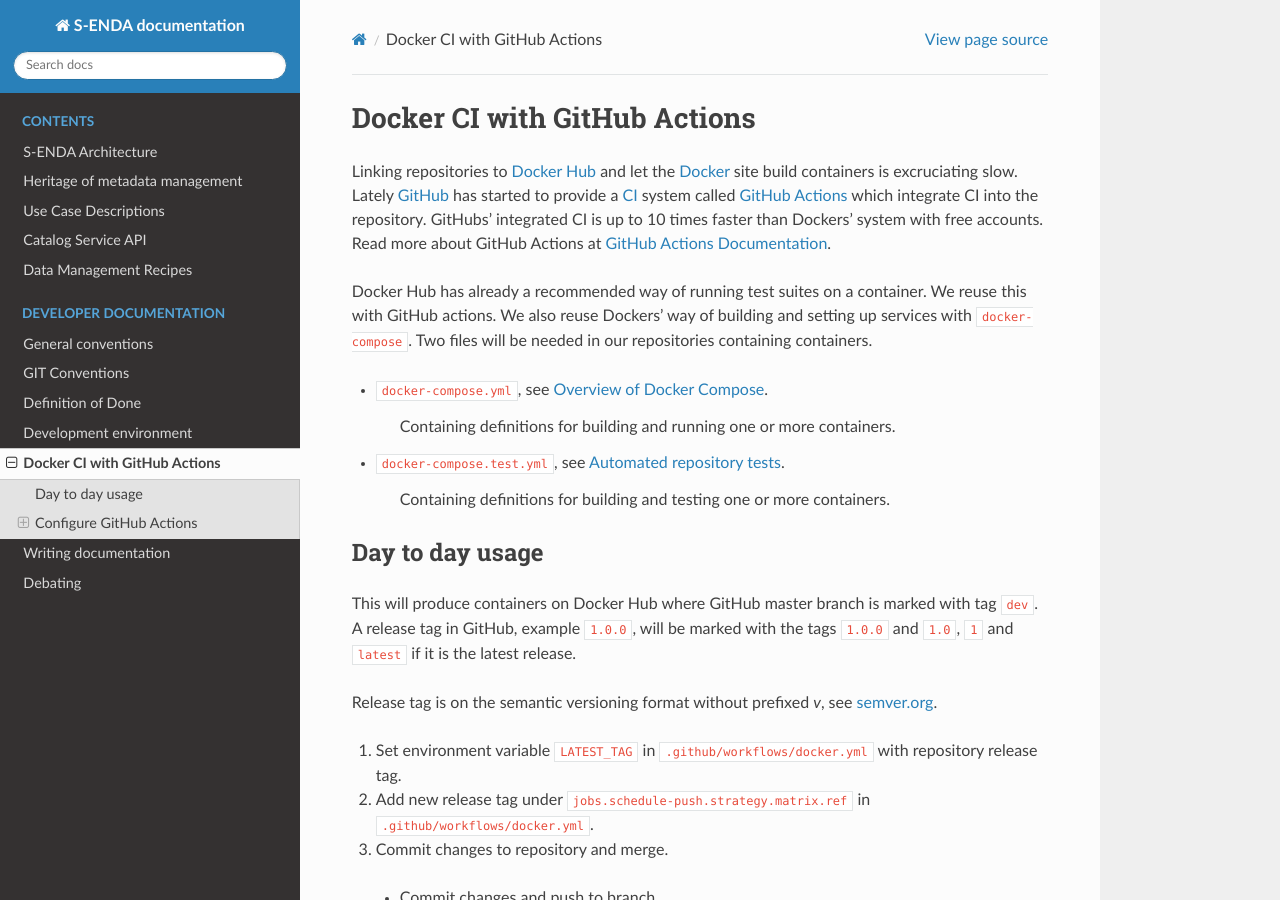
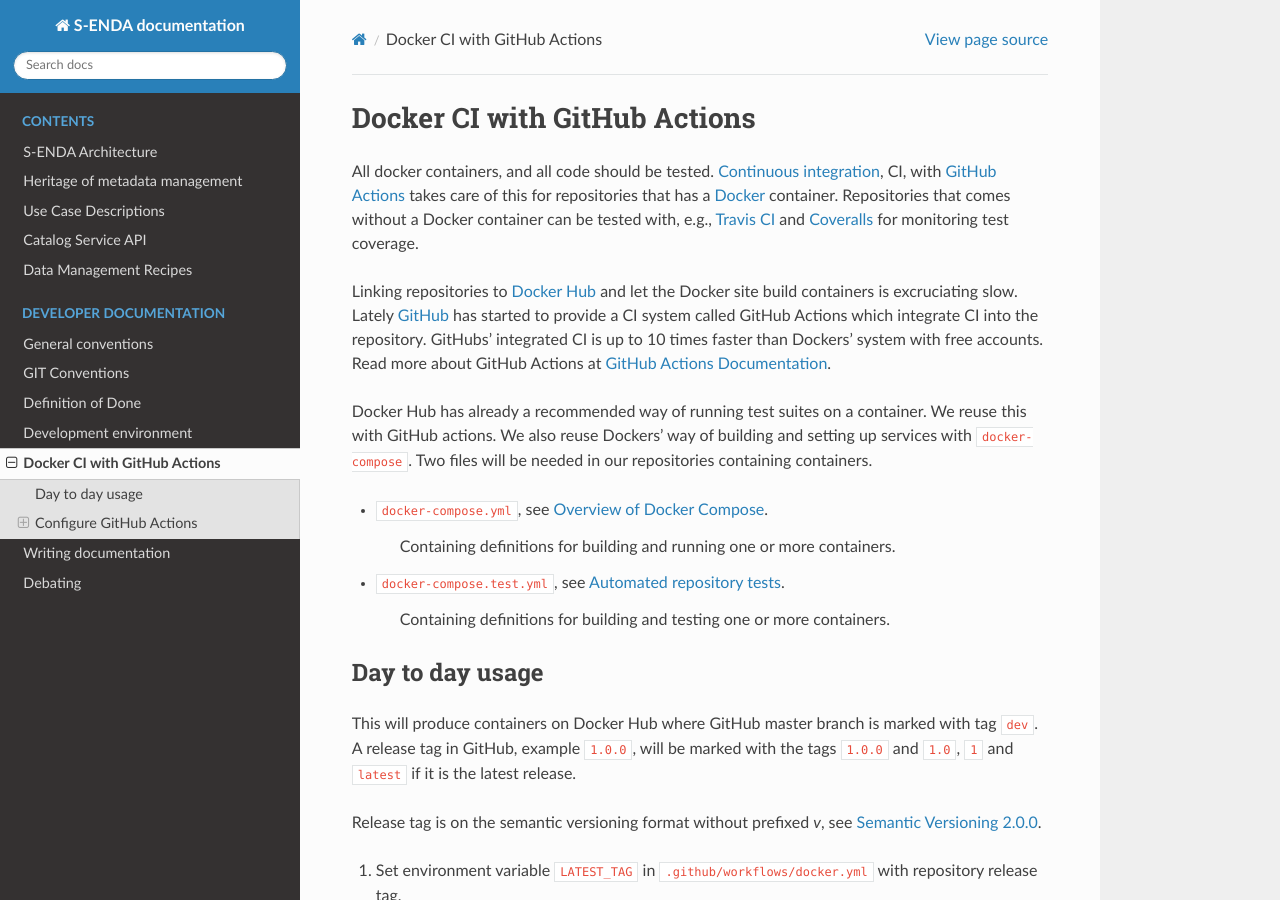
Before and after one commit to metno/S-ENDA-documentation, a Sphinx documentation site: the page built from source/devel_docker_ci.rst, in a window 1280 px wide and 900 px high. Built offline with Sphinx 7.4.7 and the Read the Docs theme 2.0.0, drawn with Linux system fonts in a browser that asks for light colours.

Commit message:
Added changes based on comments.

```diff
--- a/source/devel_docker_ci.rst
+++ b/source/devel_docker_ci.rst
@@ -5,14 +5,18 @@
 .. _Docker Hub: https://hub.docker.com/
 .. _Docker: https://www.docker.com/
 .. _GitHub: https://github.com/
-.. _CI: https://en.wikipedia.org/wiki/Continuous_integration
+.. _Continuous integration: https://en.wikipedia.org/wiki/Continuous_integration
 .. _GitHub Actions Documentation: https://help.github.com/en/actions
 .. _GitHub Actions: https://github.com/features/actions
 .. _Overview of Docker Compose: https://docs.docker.com/compose/
 .. _Automated repository tests: https://docs.docker.com/docker-hub/builds/automated-testing/
-.. _semver.org: https://semver.org/
+.. _Semantic Versioning 2.0.0: https://semver.org/
+.. _Travis CI: https://travis-ci.org/
+.. _Coveralls: https://coveralls.io/
 
-Linking repositories to `Docker Hub`_ and let the Docker_ site build containers is excruciating slow. Lately GitHub_ has started to provide a CI_ system called `GitHub Actions`_ which integrate CI into the repository. GitHubs' integrated CI is up to 10 times faster than Dockers' system with free accounts. Read more about GitHub Actions at `GitHub Actions Documentation`_.
+All docker containers, and all code should be tested. `Continuous integration`_, CI, with `GitHub Actions`_ takes care of this for repositories that has a Docker_ container. Repositories that comes without a Docker container can be tested with, e.g., `Travis CI`_ and Coveralls_ for monitoring test coverage.
+
+Linking repositories to `Docker Hub`_ and let the Docker site build containers is excruciating slow. Lately GitHub_ has started to provide a CI system called GitHub Actions which integrate CI into the repository. GitHubs' integrated CI is up to 10 times faster than Dockers' system with free accounts. Read more about GitHub Actions at `GitHub Actions Documentation`_.
 
 Docker Hub has already a recommended way of running test suites on a container. We reuse this with GitHub actions. We also reuse Dockers' way of building and setting up services with ``docker-compose``. Two files will be needed in our repositories containing containers.
 
@@ -30,7 +34,7 @@
 
 This will produce containers on Docker Hub where GitHub master branch is marked with tag ``dev``. A release tag in GitHub, example ``1.0.0``, will be marked with the tags ``1.0.0`` and ``1.0``, ``1`` and ``latest`` if it is the latest release.
 
-Release tag is on the semantic versioning format without prefixed *v*, see semver.org_.
+Release tag is on the semantic versioning format without prefixed *v*, see `Semantic Versioning 2.0.0`_.
 
 1. Set environment variable ``LATEST_TAG`` in ``.github/workflows/docker.yml`` with repository release tag.
 
```
